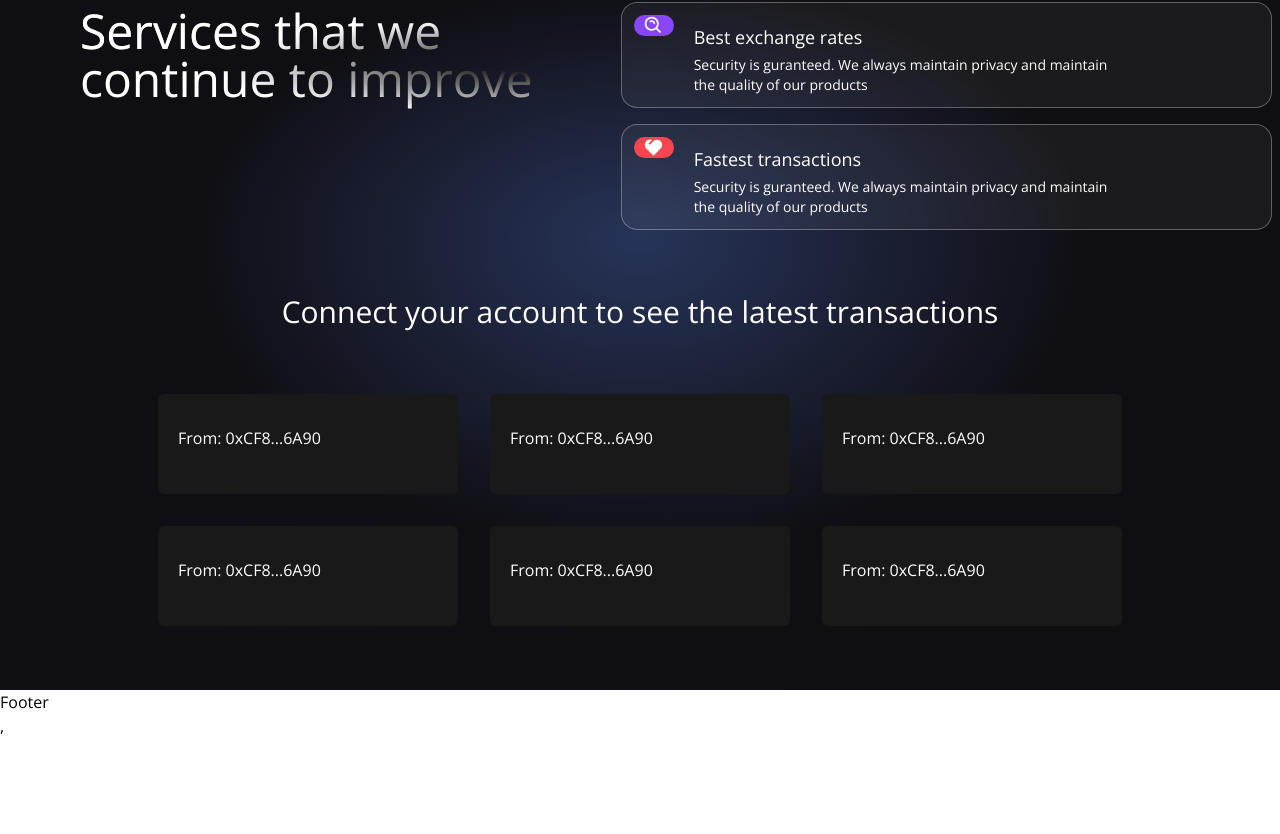
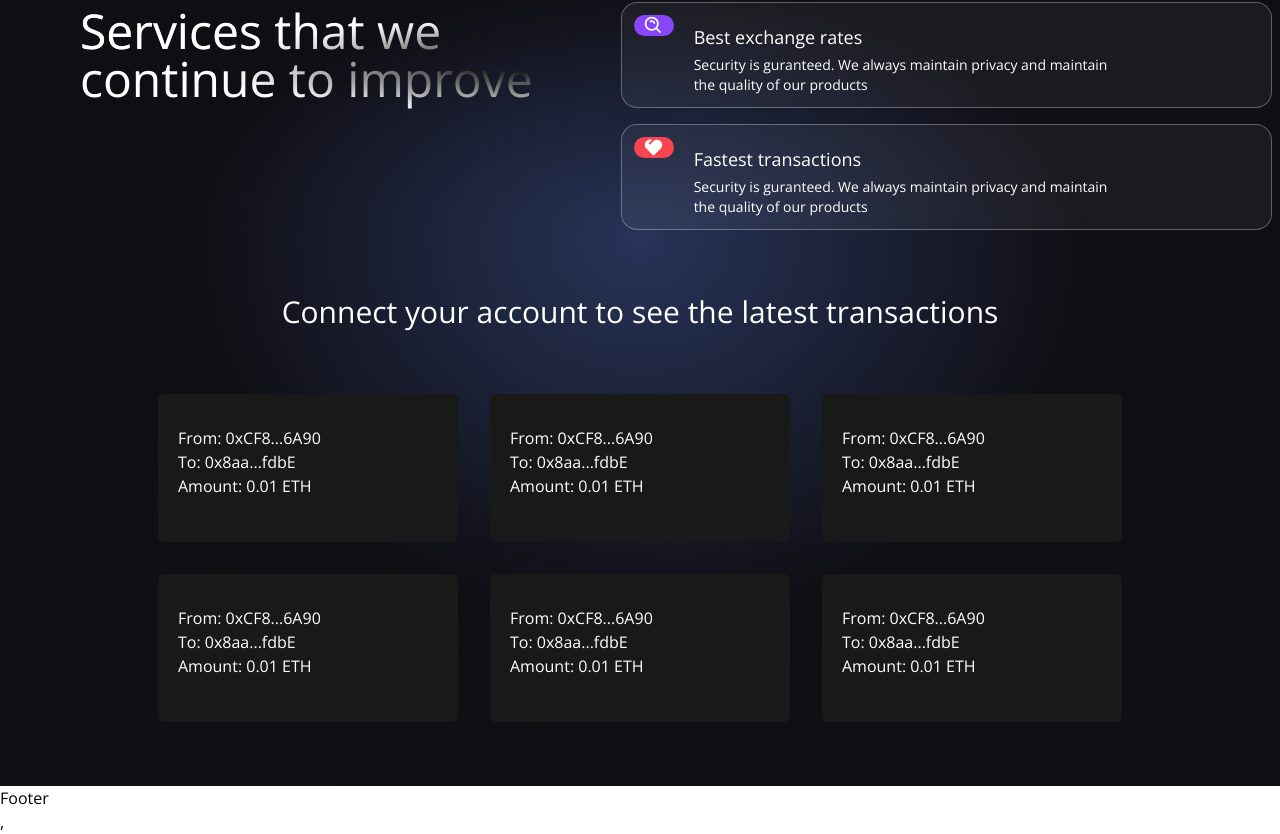
Before and after one commit to prakshh/krypt-web3.0, a React (Vite) app in the folder client/: page / in a window 1280 px wide. Shown: the part 878-1712 px from the top of the page. Before the commit the page ends 1616 px from the top, so only its background shows below. Built offline with nearby package versions, Linux system fonts and the light colour scheme.

Commit message:
flex not reqd. for Messages now

```diff
--- a/client/src/components/Transactions.jsx
+++ b/client/src/components/Transactions.jsx
@@ -15,10 +15,20 @@
             flex-col p-3 rounded-md hover:shadow-2xl"
         >
             <div className="flex flex-col items-center w-full mt-3">
-                <div className="flex justify-start w-full mb-6 p-2">
+                <div className="w-full mb-6 p-2">
                     <a href={`https://ropsten.etherscan.io/address/${addressFrom}`} target="_blank" rel="noreferrer">
                         <p className="text-white text-base">From: {shortenAddress(addressFrom)}</p>
                     </a>
+                    <a href={`https://ropsten.etherscan.io/address/${addressTo}`} target="_blank" rel="noreferrer">
+                        <p className="text-white text-base">To: {shortenAddress(addressTo)}</p>
+                    </a>
+                    <p className="text-white text-base">Amount: {amount} ETH</p>
+                    {message && (
+                        <>
+                            <br />
+                            <p className="text-white text-base">Message: {message}</p>
+                        </>
+                    )}
                 </div>
             </div>
         </div>
```
